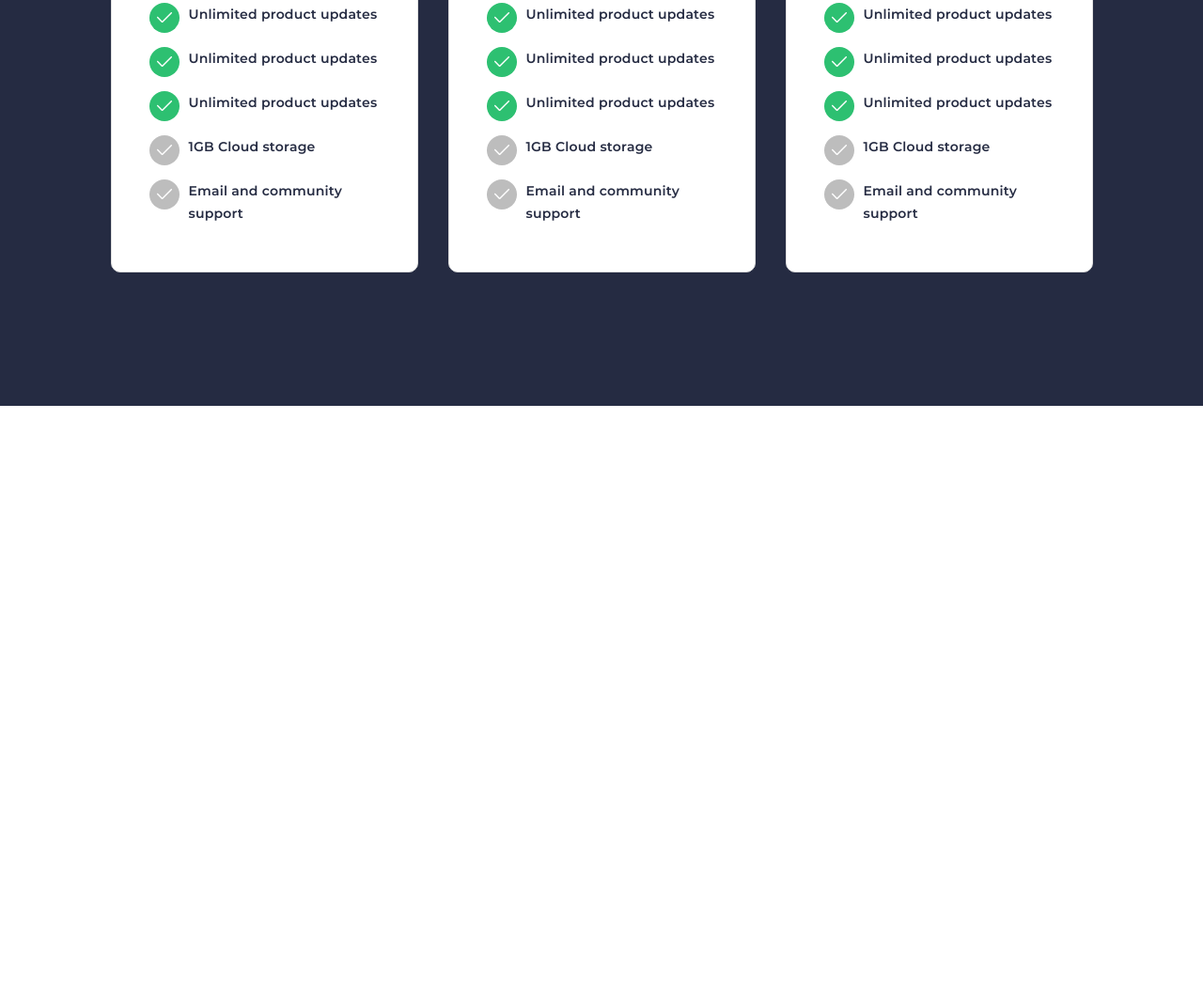
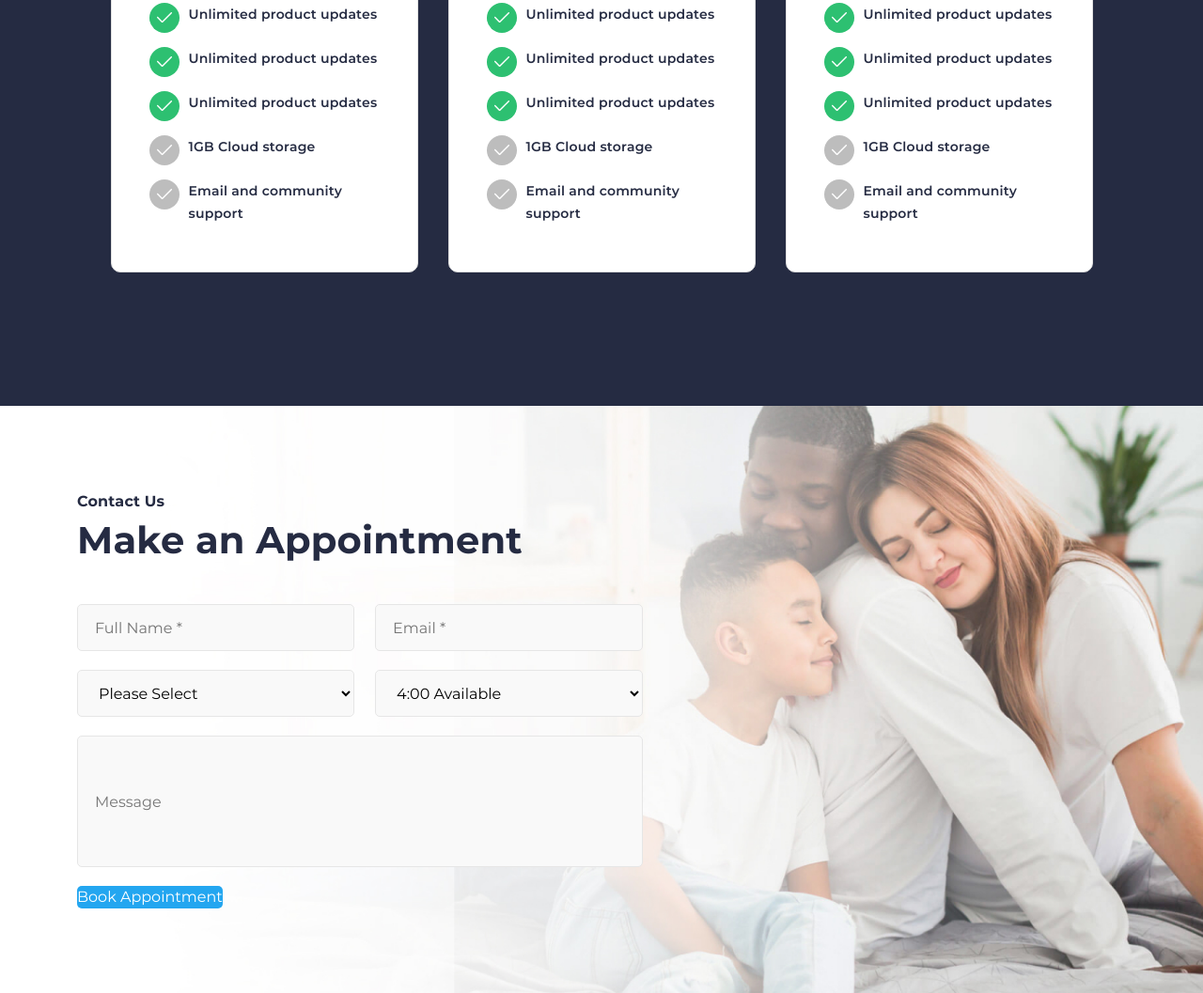
Before and after one commit to stolbovvv/practice_insurance-agency, a website: page src/index.html in a window 1280 px wide. Shown: the part 3534-4591 px from the top of the page at 94% size. Before the commit the page ends 3966 px from the top, so only its background shows below. Drawn offline with nearby package versions, Linux system fonts and the light colour scheme; files that its build step writes are made by us from their sources; files whose address does not match are found by name.

Commit message:
start section Contact 2021-02-27

```diff
--- a/src/index.html
+++ b/src/index.html
@@ -261,6 +261,38 @@
     </section>
     <!-- / Section pricing -->
 
+    <!-- Contact pricing -->
+    <section class="contact">
+        <div class="container">
+            <h5 class="contact__label">Contact Us</h5>
+            <h2 class="contact__title">Make an Appointment</h2>
+            <form class="contact__form" action="#" method="post">
+                <input class="contact__input-name" type="text" name="input-name" id="name" placeholder="Full Name *">
+                <input class="contact__input-email" type="email" name="input-email" id="email" placeholder="Email *">
+                <select style="color:black" class="contact__price-plan" name="select-price-plan" id="price-plan">
+                    <option value="" disabled selected hidden>Please Select</option>
+                    <option value="FREE">FREE</option>
+                    <option value="Silver">Silver</option>
+                    <option value="GOLD">GOLD</option>
+                </select>
+                <select style="color:black" class="contact__contact-time" name="select-contact-time" id="contact-time">
+                    <option value="" disabled selected hidden>4:00 Available</option>
+                    <option>2:00 Not available</option>
+                    <option>4:00 Available</option>
+                    <option>6:00 Not available</option>
+                    <option>8:00 Not available</option>
+                    <option>10:00 Available</option>
+                    <option>12:00 Available</option>
+                </select>
+                <input class="contact__input-message" type="text" name="input-message" id="message"
+                    placeholder="Message">
+                <div class="contact__btn button button_square">Book Appointment</div>
+            </form>
+        </div>
+    </section>
+    <!-- / Contact pricing -->
+
+
     <!-- SCRIPTS -->
     <script src="js/script.min.js"></script>
     <!-- / SCRIPTS -->
--- a/src/scss/base/variables.scss
+++ b/src/scss/base/variables.scss
@@ -23,7 +23,7 @@ $state-muted: #bdbdbd;
 $state-disabled-element: #8ec2f2;
 
 // TRANSITION:
-$transition-base: 0.2s ease-in 0s;
+$transition-base: 0.2s ease-out 0s;
 $transition-shadow: 0.3s cubic-bezier(0.25, 0.8, 0.25, 1);
 
 // SHADOWS:
--- /dev/null
+++ b/src/scss/blocks/contact.scss
@@ -0,0 +1,68 @@
+.contact {
+    padding: 90px 0;
+    background-image: url(../img/bg/contact-bg.jpg);
+    background-size: cover;
+    background-repeat: no-repeat;
+    background-position: center;
+
+    &__label {
+        font-weight: 700;
+        font-size: 16px;
+        line-height: 24px;
+        letter-spacing: 0.1px;
+        color: $text-dark;
+    }
+
+    &__title {
+        font-weight: 700;
+        font-size: 40px;
+        line-height: 57px;
+        letter-spacing: 0.2px;
+        color: $text-dark;
+    }
+
+    &__form {
+        margin-top: 40px;
+        display: flex;
+        flex-wrap: wrap;
+        justify-content: space-between;
+        max-width: 602px;
+        color: $text-dark;
+
+        input,
+        select {
+            padding: 0 29px 0 18px;
+            margin-bottom: 20px;
+            height: 50px;
+            background: #f9f9f9;
+            border: 1px solid #e6e6e6;
+            box-sizing: border-box;
+            border-radius: 5px;
+            color: $text-dark;
+        }
+    }
+
+    &__input-name {
+        width: 295px;
+    }
+
+    &__input-email {
+        width: 285px;
+    }
+
+    &__price-plan {
+        width: 295px;
+    }
+
+    &__contact-time {
+        width: 285px;
+    }
+
+    &__input-message {
+        width: 100%;
+        min-height: 140px;
+    }
+
+    &__btn {
+    }
+}
--- a/src/scss/style.scss
+++ b/src/scss/style.scss
@@ -22,3 +22,4 @@
 @import "blocks/testimonials.scss";
 @import "blocks/content.scss";
 @import "blocks/pricing.scss";
+@import "blocks/contact.scss";
```
Also changed, not shown: dist/css/style.css, dist/css/style.min.css, dist/img/icons/mark.svg (deleted), dist/index.html.
